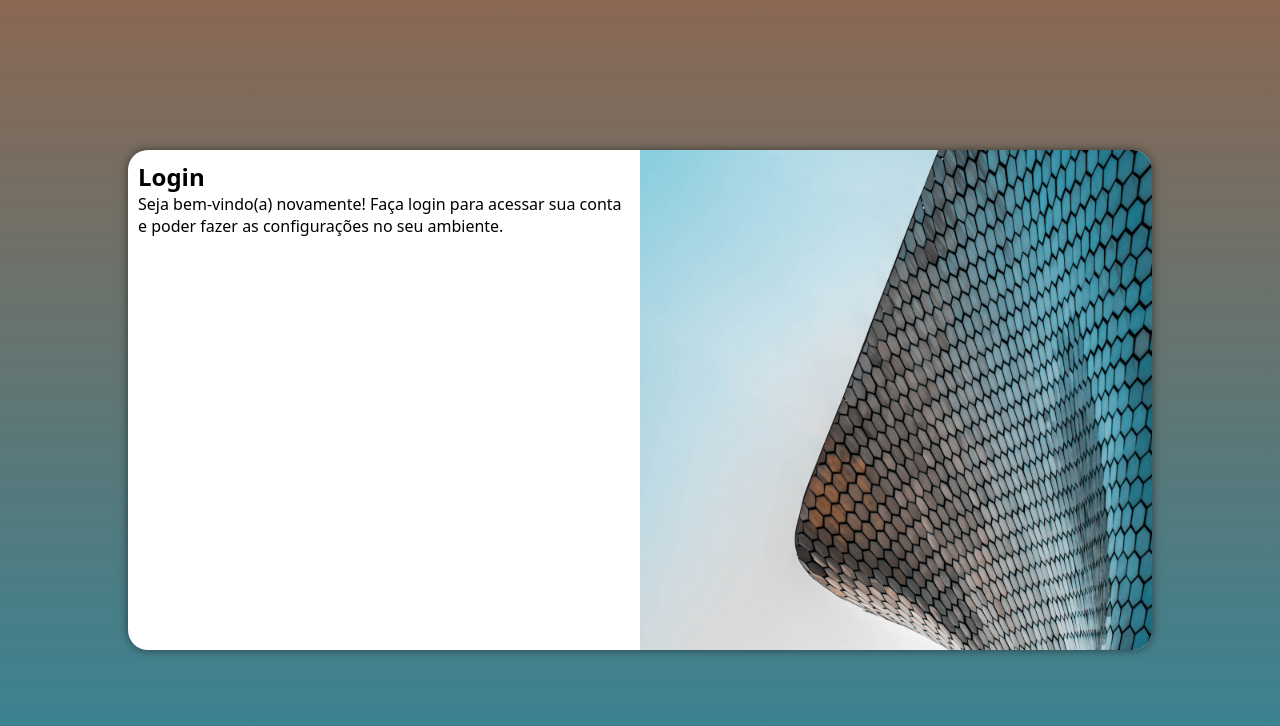
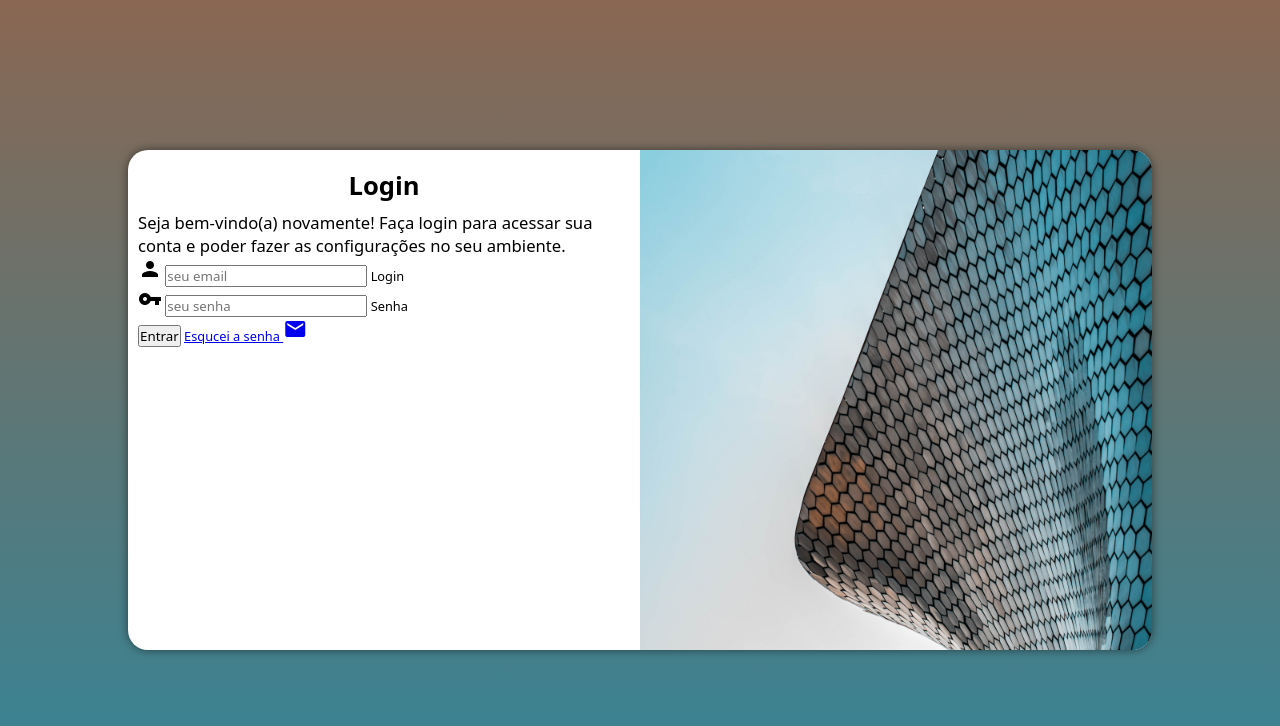
Before and after one commit to mkorrea/projeto-login, a plain HTML site: page index.html in a window 1280 px wide. Drawn offline with Linux system fonts and the light colour scheme.

Commit message:
adicionei o formulario

```diff
--- a/estilos/media-queries.css
+++ b/estilos/media-queries.css
@@ -17,6 +17,15 @@
     section#login > div#formulario {
         float: right;
         width: 70%;
+    }
+
+    div#formulario > h1 {
+        font-size: 1.8em;
+        padding: 8px;
+    }
+
+    div#formulario > p {
+        font-size: 1.2em;
     }
 }
 
@@ -41,4 +50,13 @@
         width: 50%;
         height: 100%;
     }
+
+    div#formulario > h1 {
+        font-size: 2em;
+        padding: 8px;
+    }
+
+    div#formulario > p {
+        font-size: 1.3em;
+    }
 }
--- a/estilos/style.css
+++ b/estilos/style.css
@@ -48,4 +48,9 @@ section#login > div#imagem {
 section#login > div#formulario {
     display: block;
     padding: 10px;
+    font-size: 0.8em;
 }
+
+section#login > div#formulario > h1 {
+    text-align: center;
+}
--- a/index.html
+++ b/index.html
@@ -4,6 +4,7 @@
     <meta charset="UTF-8" />
     <meta name="viewport" content="width=device-width, initial-scale=1.0" />
     <title>Login</title>
+    <link href="https://fonts.googleapis.com/icon?family=Material+Icons" rel="stylesheet">
     <link rel="stylesheet" href="estilos/style.css"/>
     <link rel="stylesheet" href="estilos/media-queries.css">
   </head>
@@ -18,7 +19,20 @@
             Seja bem-vindo(a) novamente! Faça login para acessar sua conta e
             poder fazer as configurações no seu ambiente.
           </p>
-          <form action="login.php" method="post"></form>
+          <form action="login.php" method="post" autocomplete="on">
+            <div class="campo">
+              <span class="material-icons">person</span>
+              <input type="email" name="email" id="iemail" placeholder="seu email" required autocomplete="email">
+              <label for="iemail">Login </label>
+            </div>
+            <div class="campo">
+              <span class="material-icons">vpn_key</span>
+              <input type="password" name="senha" id="isenha" placeholder="seu senha" required minlength="8" maxlength="25" autocomplete="current-password">
+              <label for="isenha">Senha </label>
+            </div>
+            <input type="submit" value="Entrar">
+            <a href="esquecisenha.html">Esqucei a senha <span class="material-icons">mail</span></a>
+          </form>
         </div>
       </section>
     </main>
```
